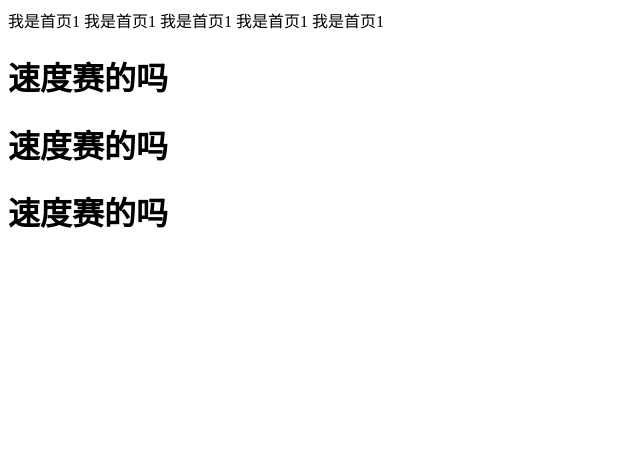
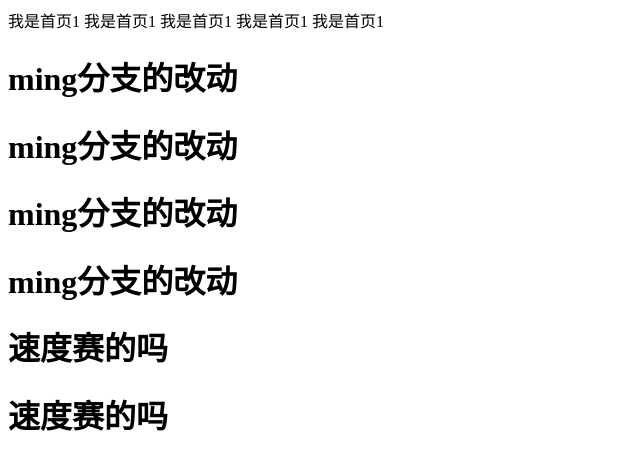
Before and after one commit to 1036892757/ceshi, a plain HTML site: page index.html in a window 1280 px wide. Shown: the whole page, without its empty margins (0-640 px from the left). Drawn offline with Linux system fonts and the light colour scheme.

Commit message:
自己的分支

```diff
--- a/index.html
+++ b/index.html
@@ -11,7 +11,10 @@
      我是首页1
      我是首页1
      我是首页1
-     <h1>速度赛的吗</h1>
+     <h1>ming分支的改动</h1>
+     <h1>ming分支的改动</h1>
+     <h1>ming分支的改动</h1>
+     <h1>ming分支的改动</h1>
      <h1>速度赛的吗</h1>
      <h1>速度赛的吗</h1>
 </body>
```
Also changed, not shown: goodlist.html (+5 -0 lines).
